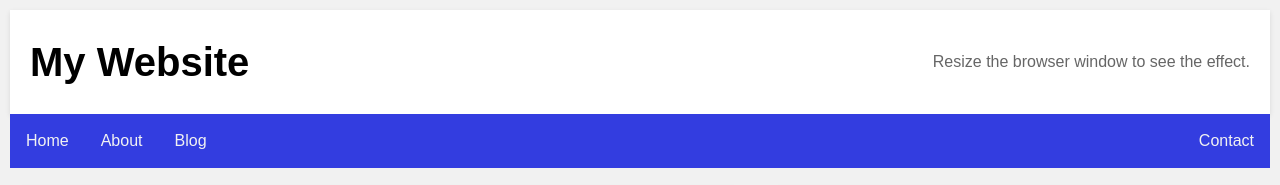
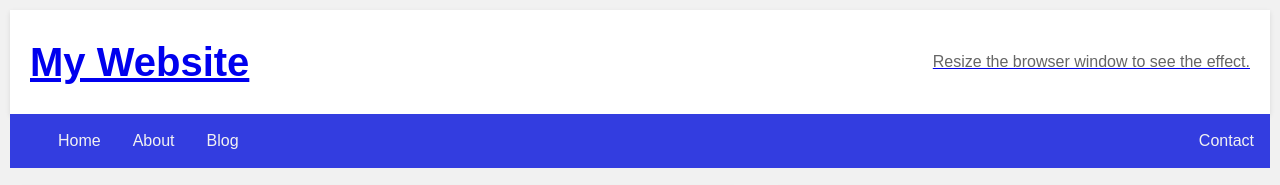
Before and after one commit to silu0448/bal, a plain HTML site: page index.html in a window 1280 px wide. Shown: the top 185 px of the page. Drawn offline with Linux system fonts and the light colour scheme.

Commit message:
Update index.html
4

```diff
--- a/index.html
+++ b/index.html
@@ -5,6 +5,7 @@
     <meta name="viewport" content="width=device-width, initial-scale=1.0">
     <title>My Website</title>
    <link rel="stylesheet" href="syle.css">
+    <a href="https://silu0448.github.io/Haya"
 </head>
 <body>
     <div class="header">
```
